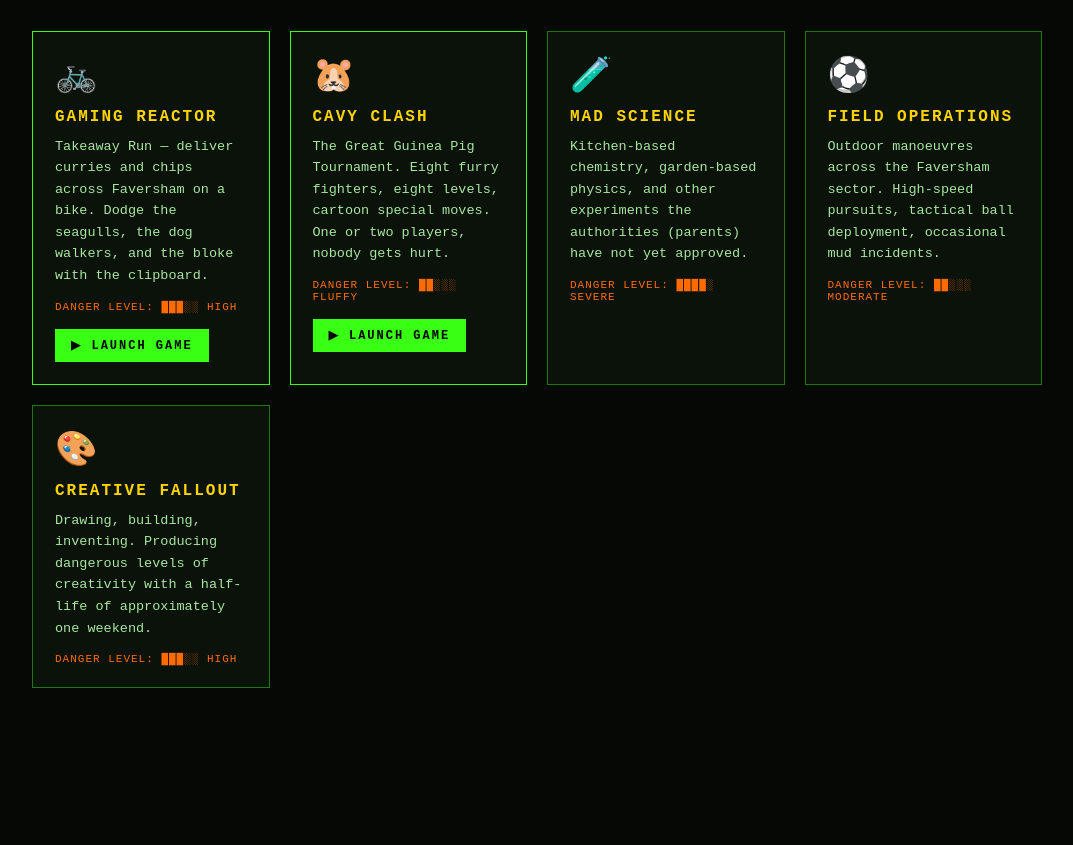
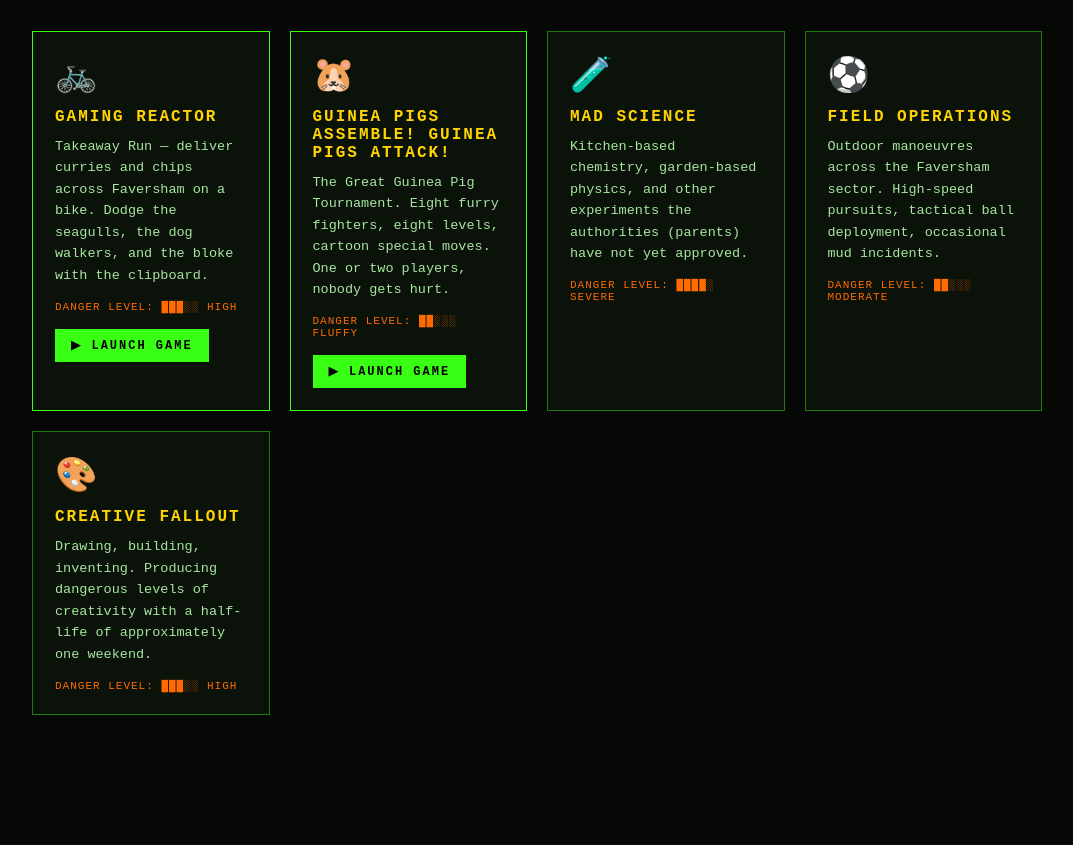
Before and after one commit to stuart-ops/elijahinfaversham, a plain HTML site: page index.html in a window 1280 px wide. Shown: the part 1537-2382 px from the top of the page, without its empty margins (103-1176 px from the left). Drawn offline with Linux system fonts and the light colour scheme; animation ran at ten frames a second.

Commit message:
Rename game: Guinea Pigs Assemble! Guinea Pigs Attack!

```diff
--- a/index.html
+++ b/index.html
@@ -478,7 +478,7 @@
       </a>
       <a class="card card-link" href="cavy-clash.html">
         <span class="card-icon">🐹</span>
-        <h3>Cavy Clash</h3>
+        <h3>Guinea Pigs Assemble! Guinea Pigs Attack!</h3>
         <p>The Great Guinea Pig Tournament. Eight furry fighters, eight levels, cartoon special moves. One or two players, nobody gets hurt.</p>
         <div class="danger-level">DANGER LEVEL: ██░░░ FLUFFY</div>
         <div class="play-cta">▶ Launch game</div>
```
Also changed, not shown: cavy-clash.html (+4 -4 lines).
